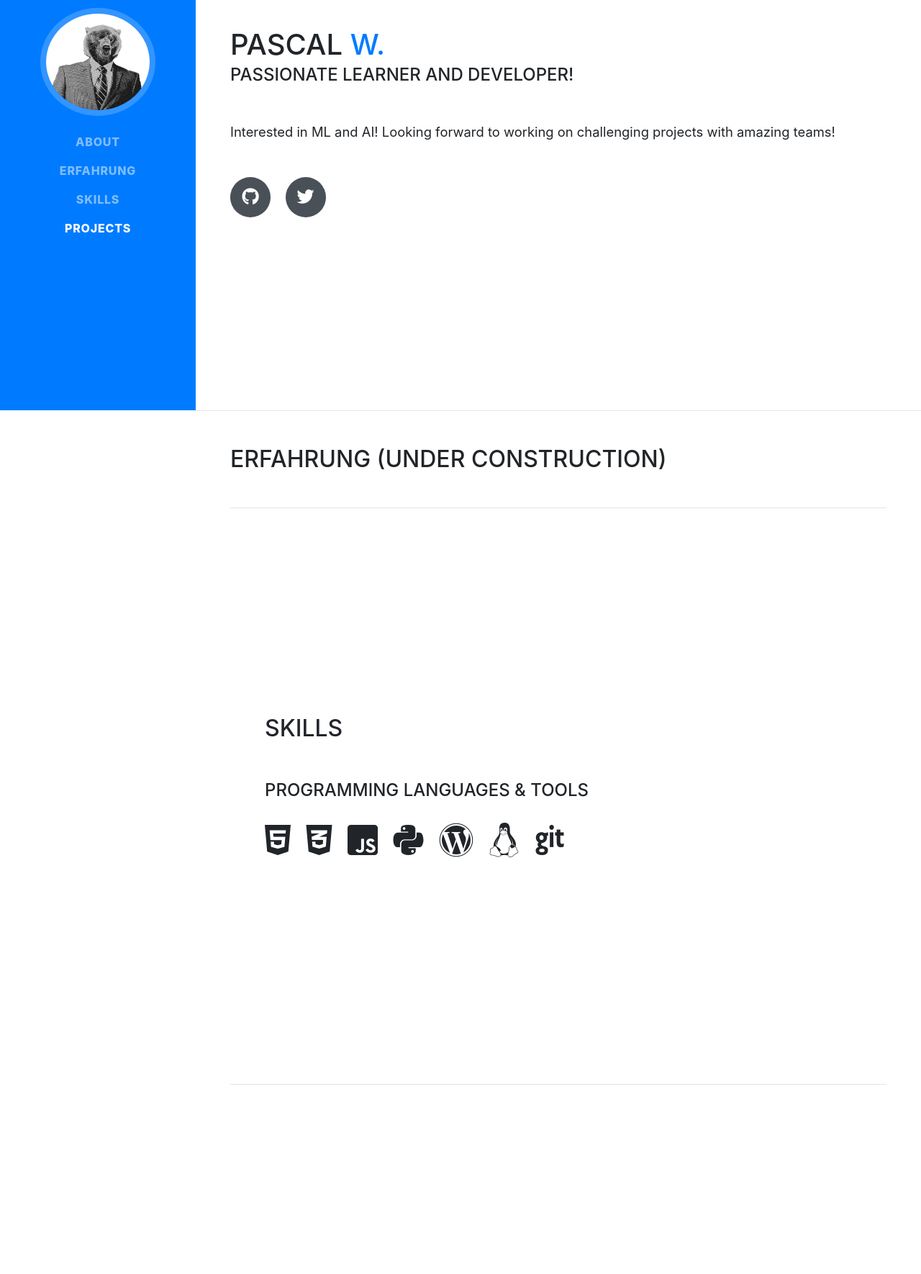
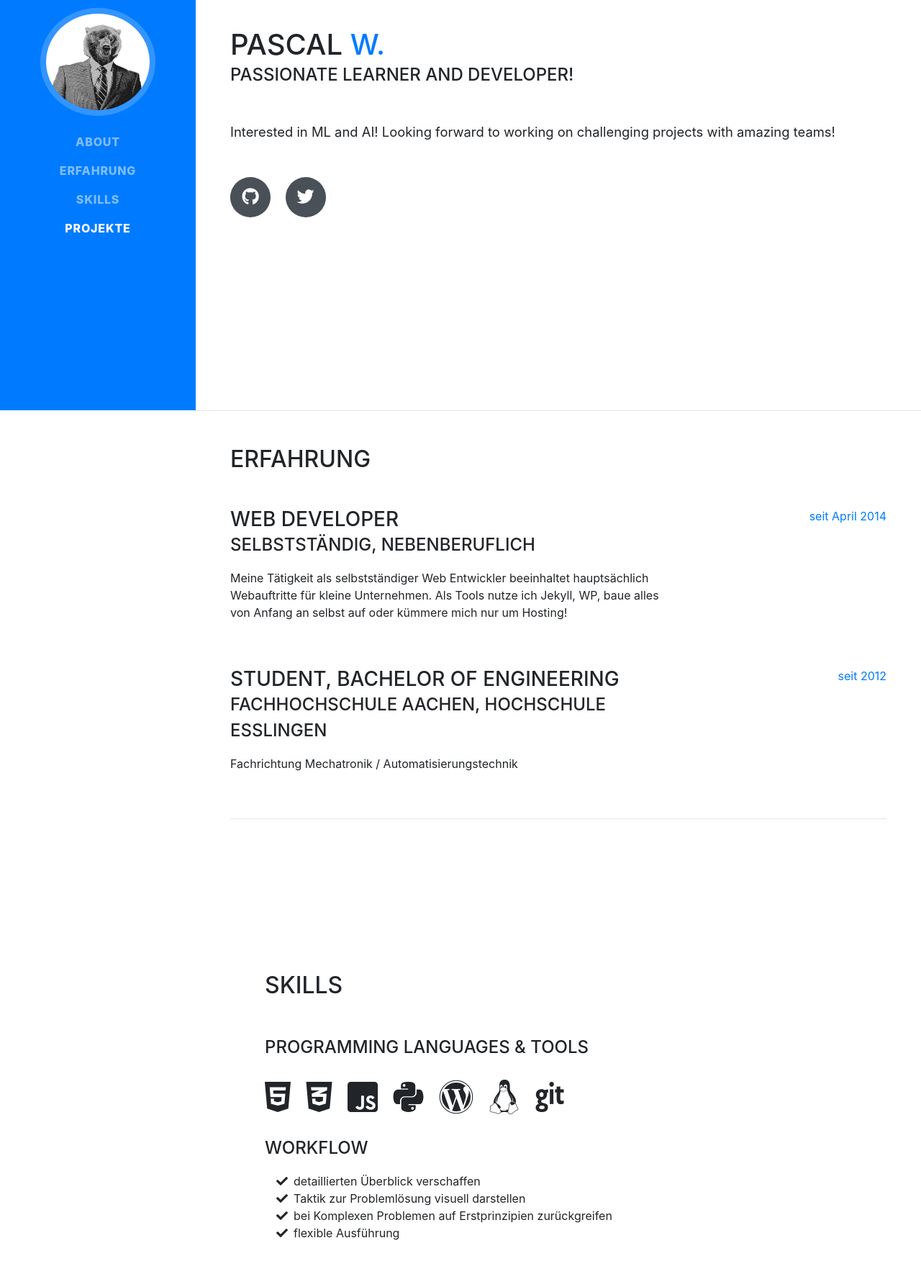
Before and after one commit to psclwsr/bearinsuit.github.io, a website with bundled scripts: page index.html in a window 1280 px wide. Shown: the part 230-2000 px from the top of the page at 72% size. Built offline with nearby package versions, Linux system fonts and the light colour scheme; files whose address does not match are found by name; a web font is replaced by a local one.

Commit message:
Update index.html

```diff
--- a/index.html
+++ b/index.html
@@ -10,16 +10,11 @@
 
     <title>Pascal W.</title>
 
-    <!-- Bootstrap core CSS -->
     <link href="vendor/bootstrap/css/bootstrap.min.css" rel="stylesheet">
-
-    <!-- Custom fonts for this template -->
     <link href="https://fonts.googleapis.com/css?family=Saira+Extra+Condensed:500,700" rel="stylesheet">
     <link href="https://fonts.googleapis.com/css?family=Muli:400,400i,800,800i" rel="stylesheet">
     <link href="vendor/fontawesome-free/css/all.min.css" rel="stylesheet">
-
-    <!-- Custom styles for this template -->
-    <link href="css/resume.min.css" rel="stylesheet">
+    <link href="./css/resume.css" rel="stylesheet">
 
   </head>
 
@@ -41,13 +36,13 @@
             <a class="nav-link js-scroll-trigger" href="#about">about</a>
           </li>
           <li class="nav-item">
-            <a class="nav-link js-scroll-trigger" href="#experience">erfahrung</a>
+            <a class="nav-link js-scroll-trigger" href="#erfahrung">erfahrung</a>
           </li>
           <li class="nav-item">
-            <a class="nav-link js-scroll-trigger" href="#skills">Skills</a>
+            <a class="nav-link js-scroll-trigger" href="#skills">skills</a>
           </li>
           <li class="nav-item">
-            <a class="nav-link js-scroll-trigger" href="#interests">projects</a>
+            <a class="nav-link js-scroll-trigger" href="#projekte">projekte</a>
           </li>
         </ul>
       </div>
@@ -76,58 +71,32 @@
 
       <hr class="m-0">
 
-      <section class="resume-section p-3 p-lg-5 d-flex flex-column" id="experience">
+      <section class="resume-section p-3 p-lg-5 d-flex flex-column" id="erfahrung">
         <div class="my-auto">
-          <h2 class="mb-5">erfahrung (under construction)</h2>
-<!--
+          <h2 class="mb-5">erfahrung</h2>
+
           <div class="resume-item d-flex flex-column flex-md-row mb-5">
             <div class="resume-content mr-auto">
-              <h3 class="mb-0">Senior Web Developer</h3>
-              <div class="subheading mb-3">Intelitec Solutions</div>
-              <p>Bring to the table win-win survival strategies to ensure proactive domination. At the end of the day, going forward, a new normal that has evolved from generation X is on the runway heading towards a streamlined cloud solution. User generated content in real-time will have multiple touchpoints for offshoring.</p>
+              <h3 class="mb-0">Web Developer</h3>
+              <div class="subheading mb-3">Selbstst&aumlndig, nebenberuflich</div>
+              <p>Meine Tätigkeit als selbstständiger Web Entwickler beeinhaltet hauptsächlich Webauftritte für kleine Unternehmen. Als Tools nutze ich Jekyll, WP, baue alles von Anfang an selbst auf oder kümmere mich nur um Hosting!</p>
             </div>
             <div class="resume-date text-md-right">
-              <span class="text-primary">March 2013 - Present</span>
+              <span class="text-primary">seit April 2014</span>
             </div>
           </div>
 
           <div class="resume-item d-flex flex-column flex-md-row mb-5">
             <div class="resume-content mr-auto">
-              <h3 class="mb-0">Web Developer</h3>
-              <div class="subheading mb-3">Intelitec Solutions</div>
-              <p>Capitalize on low hanging fruit to identify a ballpark value added activity to beta test. Override the digital divide with additional clickthroughs from DevOps. Nanotechnology immersion along the information highway will close the loop on focusing solely on the bottom line.</p>
+              <h3 class="mb-0">Student, Bachelor of Engineering</h3>
+              <div class="subheading mb-3">Fachhochschule Aachen, Hochschule Esslingen</div>
+              <p>Fachrichtung Mechatronik / Automatisierungstechnik</p>
             </div>
             <div class="resume-date text-md-right">
-              <span class="text-primary">December 2011 - March 2013</span>
+              <span class="text-primary">seit 2012</span>
             </div>
           </div>
 
-          <div class="resume-item d-flex flex-column flex-md-row mb-5">
-            <div class="resume-content mr-auto">
-              <h3 class="mb-0">Junior Web Designer</h3>
-              <div class="subheading mb-3">Shout! Media Productions</div>
-              <p>Podcasting operational change management inside of workflows to establish a framework. Taking seamless key performance indicators offline to maximise the long tail. Keeping your eye on the ball while performing a deep dive on the start-up mentality to derive convergence on cross-platform integration.</p>
-            </div>
-            <div class="resume-date text-md-right">
-              <span class="text-primary">July 2010 - December 2011</span>
-            </div>
-          </div>
-
-          <div class="resume-item d-flex flex-column flex-md-row">
-            <div class="resume-content mr-auto">
-              <h3 class="mb-0">Web Design Intern</h3>
-              <div class="subheading mb-3">Shout! Media Productions</div>
-              <p>Collaboratively administrate empowered markets via plug-and-play networks. Dynamically procrastinate B2C users after installed base benefits. Dramatically visualize customer directed convergence without revolutionary ROI.</p>
-            </div>
-            <div class="resume-date text-md-right">
-              <span class="text-primary">September 2008 - June 2010</span>
-            </div>
-          </div>
-
-        </div>
-
-      </section>
--->
       <hr class="m-0">
 
       <section class="resume-section p-3 p-lg-5 d-flex flex-column" id="skills">
@@ -159,47 +128,50 @@
             </li>
           </ul>
 
-<!--          <div class="subheading mb-3">Workflow</div>
+         <div class="subheading mb-3">Workflow</div>
           <ul class="fa-ul mb-0">
             <li>
               <i class="fa-li fa fa-check"></i>
-              Mobile-First, Responsive Design</li>
+              detaillierten &Uumlberblick verschaffen</li>
             <li>
               <i class="fa-li fa fa-check"></i>
-              Cross Browser Testing &amp; Debugging</li>
+              Taktik zur Probleml&oumlsung visuell darstellen</li>
             <li>
               <i class="fa-li fa fa-check"></i>
-              Cross Functional Teams</li>
+              bei Komplexen Problemen auf Erstprinzipien zur&uumlckgreifen</li>
             <li>
               <i class="fa-li fa fa-check"></i>
-              Agile Development &amp; Scrum</li>
+              flexible Ausf&uumlhrung</li>
           </ul>
         </div>
--->
+
       </section>
 
       <hr class="m-0">
 
-      <section class="resume-section p-3 p-lg-5 d-flex flex-column" id="interests">
+      <section class="resume-section p-3 p-lg-5 d-flex flex-column" id="projekte">
         <div class="my-auto">
           <h2 class="mb-5">projekte</h2>
-<!--          <p>Apart from being a web developer, I enjoy most of my time being outdoors. In the winter, I am an avid skier and novice ice climber. During the warmer months here in Colorado, I enjoy mountain biking, free climbing, and kayaking.</p>
-          <p class="mb-0">When forced indoors, I follow a number of sci-fi and fantasy genre movies and television shows, I am an aspiring chef, and I spend a large amount of my free time exploring the latest technology advancements in the front-end web development world.</p>
--->        </div>
+
+          <div class="resume-content mr-auto">
+          <a href="https://www.hansjoergkuss.de">
+           <img class="img-fluid mb-2 imgborder" src="./img/hjk.jpg" alt="Projektseite";>
+         </a>
+          <h3 class="mb-0">hansjoergkuss.de</h3>
+          <p>Eine kleine Website für einen lokalen Künster am Bodensee.</p>
+
+        </div>
+
+     </div>
       </section>
 
       <hr class="m-0">
 
     </div>
 
-    <!-- Bootstrap core JavaScript -->
     <script src="vendor/jquery/jquery.min.js"></script>
     <script src="vendor/bootstrap/js/bootstrap.bundle.min.js"></script>
-
-    <!-- Plugin JavaScript -->
     <script src="vendor/jquery-easing/jquery.easing.min.js"></script>
-
-    <!-- Custom scripts for this template -->
     <script src="js/resume.min.js"></script>
 
   </body>
```
